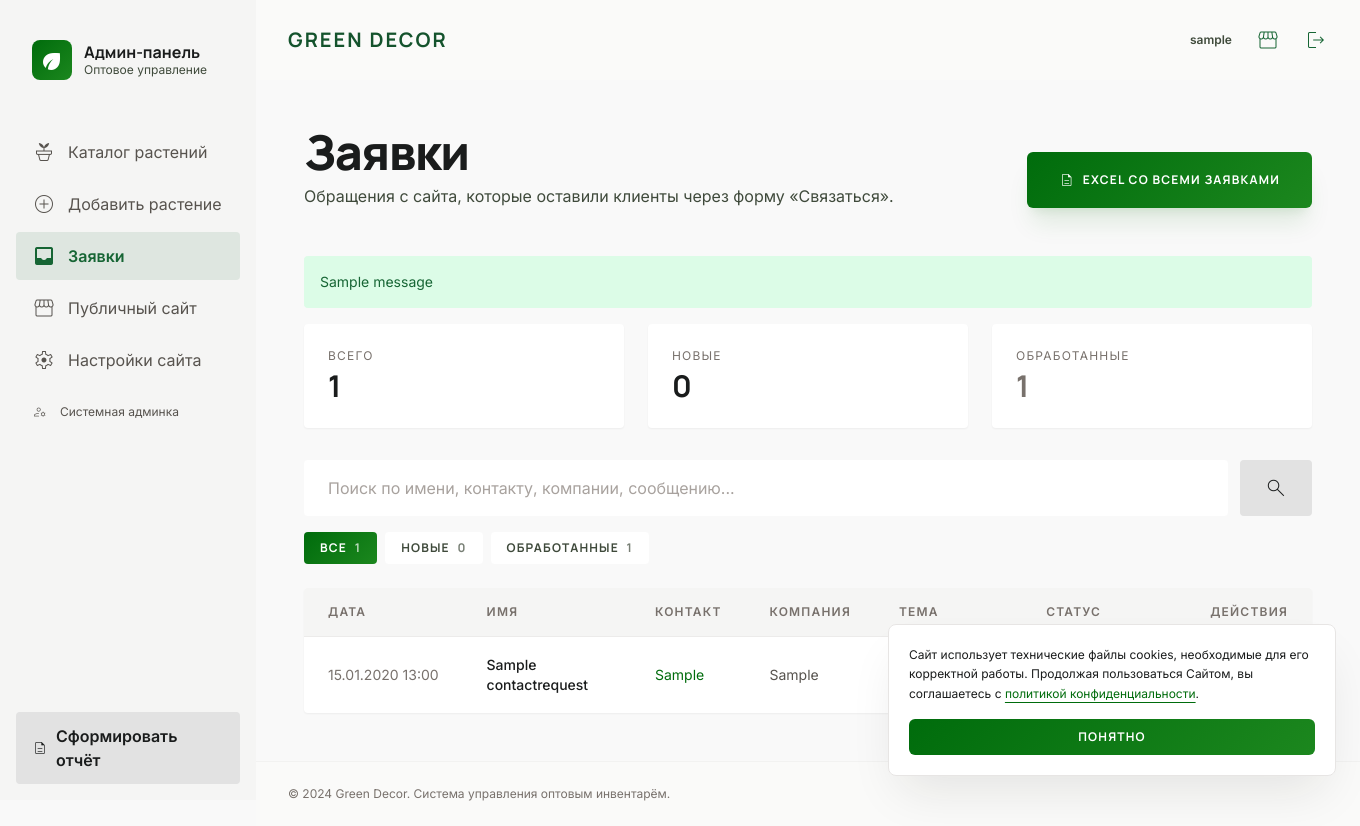
After one commit to AlexandriaBricoz/green-decor-site, a Django app: page /admin/inbox/ in a window 1360 px wide. The commit adds this page. Run offline with Django 5.2, Linux system fonts and the light colour scheme; a user stored in the database is signed in; tables that the repository leaves empty hold one stand-in row (values such as "Sample post"); one stand-in notice (Sample message) is shown; some libraries are stand-ins or nearby versions.

Commit message:
Add Inbox section to custom admin + auto-migrate Telegram chat_id
- Раздел «Заявки» в кастомной админке (/admin/inbox/):
  список с фильтром (все/новые/обработанные) и поиском,
  детальная страница, отметить обработанной/вернуть в новые,
  удаление, экспорт Excel. Бейдж со счётчиком новых в сайдбаре.
- Telegram: авто-миграция chat_id при апгрейде группы до супергруппы
  (Telegram возвращает parameters.migrate_to_chat_id → сохраняем и повторяем).

Co-Authored-By: Claude Opus 4.7 (1M context) <noreply@anthropic.com>

```diff
--- a/catalog/context_processors.py
+++ b/catalog/context_processors.py
@@ -2,4 +2,11 @@ from .models import SiteSettings
 
 
 def site_settings(request):
-    return {"site_settings": SiteSettings.load()}
+    ctx = {"site_settings": SiteSettings.load()}
+    if getattr(request, "user", None) and request.user.is_authenticated:
+        try:
+            from contacts.models import ContactRequest
+            ctx["inbox_new_count"] = ContactRequest.objects.filter(processed=False).count()
+        except Exception:
+            ctx["inbox_new_count"] = 0
+    return ctx
--- a/catalog/urls.py
+++ b/catalog/urls.py
@@ -16,4 +16,9 @@ urlpatterns = [
     path("admin/plants/<int:pk>/toggle/", views.plant_toggle_visibility, name="plant_toggle"),
     path("admin/plants/<int:pk>/delete/", views.plant_delete, name="plant_delete"),
     path("admin/settings/", views.site_settings_edit, name="settings"),
+    path("admin/inbox/", views.inbox_list, name="inbox"),
+    path("admin/inbox/export.xlsx", views.inbox_export_xlsx, name="inbox_xlsx"),
+    path("admin/inbox/<int:pk>/", views.inbox_detail, name="inbox_detail"),
+    path("admin/inbox/<int:pk>/toggle/", views.inbox_toggle, name="inbox_toggle"),
+    path("admin/inbox/<int:pk>/delete/", views.inbox_delete, name="inbox_delete"),
 ]
--- a/catalog/views.py
+++ b/catalog/views.py
@@ -3,6 +3,7 @@ from decimal import Decimal
 from django.contrib import messages
 from django.contrib.auth.decorators import login_required
 from django.core.paginator import Paginator
+from django.db import models
 from django.db.models import F, Sum
 from django.http import HttpResponse, JsonResponse
 from django.shortcuts import get_object_or_404, redirect, render
@@ -11,6 +12,7 @@ from django.utils import timezone
 from django.views.decorators.http import require_POST
 
 from contacts.forms import ContactForm
+from contacts.models import ContactRequest
 
 from .forms import PlantForm, SiteSettingsForm
 from .models import Plant, SiteSettings
@@ -154,6 +156,93 @@ def site_settings_edit(request):
     )
 
 
+@login_required
+def inbox_list(request):
+    base_qs = ContactRequest.objects.all()
+
+    search = request.GET.get("q", "").strip()
+    if search:
+        base_qs = base_qs.filter(
+            models.Q(name__icontains=search)
+            | models.Q(contact__icontains=search)
+            | models.Q(company__icontains=search)
+            | models.Q(message__icontains=search)
+        )
+
+    status = request.GET.get("status", "all")
+    if status == "new":
+        qs = base_qs.filter(processed=False)
+    elif status == "done":
+        qs = base_qs.filter(processed=True)
+    else:
+        status = "all"
+        qs = base_qs
+
+    total_count = base_qs.count()
+    new_count = base_qs.filter(processed=False).count()
+    done_count = total_count - new_count
+
+    paginator = Paginator(qs.order_by("-created_at"), 20)
+    page_obj = paginator.get_page(request.GET.get("page"))
+
+    return render(
+        request,
+        "catalog/inbox_list.html",
+        {
+            "page_obj": page_obj,
+            "paginator": paginator,
+            "total_count": total_count,
+            "new_count": new_count,
+            "done_count": done_count,
+            "search": search,
+            "status": status,
+        },
+    )
+
+
+@login_required
+def inbox_detail(request, pk):
+    obj = get_object_or_404(ContactRequest, pk=pk)
+    return render(request, "catalog/inbox_detail.html", {"obj": obj})
+
+
+@login_required
+@require_POST
+def inbox_toggle(request, pk):
+    obj = get_object_or_404(ContactRequest, pk=pk)
+    obj.processed = not obj.processed
+    obj.save(update_fields=["processed"])
+    state = "обработана" if obj.processed else "возвращена в новые"
+    messages.success(request, f"Заявка от {obj.name} {state}.")
+    next_url = request.POST.get("next") or reverse("catalog:inbox")
+    return redirect(next_url)
+
+
+@login_required
+def inbox_delete(request, pk):
+    obj = get_object_or_404(ContactRequest, pk=pk)
+    if request.method == "POST":
+        name = obj.name
+        obj.delete()
+        messages.success(request, f"Заявка от {name} удалена.")
+        return redirect("catalog:inbox")
+    return render(request, "catalog/inbox_delete.html", {"obj": obj})
+
+
+@login_required
+def inbox_export_xlsx(request):
+    from contacts.views import _requests_xlsx_bytes
+
+    data = _requests_xlsx_bytes()
+    resp = HttpResponse(
+        data,
+        content_type="application/vnd.openxmlformats-officedocument.spreadsheetml.sheet",
+    )
+    today = timezone.localdate().strftime("%Y-%m-%d")
+    resp["Content-Disposition"] = f'attachment; filename="greendecor-requests-{today}.xlsx"'
+    return resp
+
+
 def _plant_thumbnail_bytes(plant, size=(60, 60)):
     """Return a BytesIO with a thumbnail JPEG of plant.photo, or None."""
     if not plant.photo:
--- a/templates/catalog/_admin_shell.html
+++ b/templates/catalog/_admin_shell.html
@@ -19,6 +19,13 @@
       <span class="material-symbols-outlined" {% if active_nav == 'create' %}style="font-variation-settings: 'FILL' 1;"{% endif %}>add_circle</span>
       Добавить растение
     </a>
+    <a href="{% url 'catalog:inbox' %}" class="{% if active_nav == 'inbox' %}bg-green-800/10 text-green-800 dark:text-green-400 font-bold{% else %}text-stone-600 dark:text-stone-400 hover:bg-stone-200 dark:hover:bg-stone-800{% endif %} rounded-lg px-4 py-3 flex items-center gap-3 transition-all">
+      <span class="material-symbols-outlined" {% if active_nav == 'inbox' %}style="font-variation-settings: 'FILL' 1;"{% endif %}>inbox</span>
+      Заявки
+      {% if inbox_new_count %}
+      <span class="ml-auto text-[10px] font-headline font-bold px-2 py-0.5 rounded-full bg-primary text-white">{{ inbox_new_count }}</span>
+      {% endif %}
+    </a>
     <a href="{% url 'catalog:home' %}" class="text-stone-600 dark:text-stone-400 hover:bg-stone-200 dark:hover:bg-stone-800 rounded-lg px-4 py-3 flex items-center gap-3 transition-all">
       <span class="material-symbols-outlined">storefront</span>
       Публичный сайт
--- /dev/null
+++ b/templates/catalog/inbox_list.html
@@ -0,0 +1,173 @@
+{% extends "base.html" %}
+
+{% block title %}Green Decor — Заявки{% endblock %}
+{% block body_class %}min-h-screen flex{% endblock %}
+
+{% block body %}
+{% include "catalog/_admin_shell.html" with active_nav="inbox" %}
+
+<main class="md:ml-64 flex-1 flex flex-col">
+  {% include "catalog/_admin_topbar.html" %}
+
+  <section class="flex-1 px-6 md:px-12 py-12 max-w-screen-2xl w-full mx-auto">
+
+    <div class="flex flex-col md:flex-row justify-between items-start md:items-end mb-12 gap-6">
+      <div>
+        <h1 class="font-headline text-3xl md:text-5xl font-extrabold tracking-tight text-on-surface mb-2">Заявки</h1>
+        <p class="text-on-surface-variant font-body">Обращения с сайта, которые оставили клиенты через форму «Связаться».</p>
+      </div>
+      <a href="{% url 'catalog:inbox_xlsx' %}" class="px-8 py-4 deep-forest-gradient text-white font-headline font-bold uppercase tracking-widest text-xs rounded-md transition-all shadow-xl shadow-primary/10 hover:opacity-90 flex items-center gap-2 justify-center">
+        <span class="material-symbols-outlined text-base">description</span>
+        Excel со всеми заявками
+      </a>
+    </div>
+
+    {% if messages %}
+      {% for message in messages %}
+        <div class="mb-4 p-4 rounded-lg text-sm
+                    {% if message.tags == 'success' %}bg-green-100 text-green-800
+                    {% elif message.tags == 'error' %}bg-error/10 text-error
+                    {% else %}bg-stone-100 text-stone-700{% endif %}">
+          {{ message }}
+        </div>
+      {% endfor %}
+    {% endif %}
+
+    <!-- Stats -->
+    <div class="grid grid-cols-3 gap-4 md:gap-6 mb-8">
+      <div class="bg-surface-container-lowest p-5 md:p-6 rounded-lg shadow-sm">
+        <p class="text-xs font-label uppercase tracking-widest text-stone-500 mb-1">Всего</p>
+        <p class="text-2xl md:text-3xl font-headline font-bold">{{ total_count }}</p>
+      </div>
+      <div class="bg-surface-container-lowest p-5 md:p-6 rounded-lg shadow-sm">
+        <p class="text-xs font-label uppercase tracking-widest text-stone-500 mb-1">Новые</p>
+        <p class="text-2xl md:text-3xl font-headline font-bold {% if new_count %}text-primary{% endif %}">{{ new_count }}</p>
+      </div>
+      <div class="bg-surface-container-lowest p-5 md:p-6 rounded-lg shadow-sm">
+        <p class="text-xs font-label uppercase tracking-widest text-stone-500 mb-1">Обработанные</p>
+        <p class="text-2xl md:text-3xl font-headline font-bold text-stone-500">{{ done_count }}</p>
+      </div>
+    </div>
+
+    <!-- Search -->
+    <form method="get" class="mb-4 flex gap-3 items-stretch">
+      <input type="text" name="q" value="{{ search }}" placeholder="Поиск по имени, контакту, компании, сообщению..."
+             class="flex-1 bg-surface-container-lowest border-none rounded-lg px-6 py-4 focus:ring-2 focus:ring-primary/40 placeholder:text-stone-400"/>
+      {% if status and status != 'all' %}<input type="hidden" name="status" value="{{ status }}"/>{% endif %}
+      <button type="submit" class="px-6 bg-surface-container-highest text-on-surface rounded-lg font-headline font-bold uppercase tracking-widest text-xs hover:bg-surface-container-high">
+        <span class="material-symbols-outlined align-middle">search</span>
+      </button>
+    </form>
+
+    <!-- Status tabs -->
+    <div class="mb-6 flex gap-2 flex-wrap">
+      {% with base='?q='|add:search %}
+        <a href="{{ base }}&status=all"
+           class="px-4 py-2 rounded-lg text-xs font-headline font-bold uppercase tracking-widest transition-colors
+                  {% if status == 'all' %}deep-forest-gradient text-white{% else %}bg-surface-container-lowest text-on-surface-variant hover:bg-surface-container-low{% endif %}">
+          Все <span class="ml-1 opacity-70">{{ total_count }}</span>
+        </a>
+        <a href="{{ base }}&status=new"
+           class="px-4 py-2 rounded-lg text-xs font-headline font-bold uppercase tracking-widest transition-colors
+                  {% if status == 'new' %}deep-forest-gradient text-white{% else %}bg-surface-container-lowest text-on-surface-variant hover:bg-surface-container-low{% endif %}">
+          Новые <span class="ml-1 opacity-70">{{ new_count }}</span>
+        </a>
+        <a href="{{ base }}&status=done"
+           class="px-4 py-2 rounded-lg text-xs font-headline font-bold uppercase tracking-widest transition-colors
+                  {% if status == 'done' %}bg-stone-700 text-white{% else %}bg-surface-container-lowest text-on-surface-variant hover:bg-surface-container-low{% endif %}">
+          Обработанные <span class="ml-1 opacity-70">{{ done_count }}</span>
+        </a>
+      {% endwith %}
+    </div>
+
+    <!-- Table -->
+    <div class="bg-surface-container-lowest rounded-lg shadow-sm overflow-hidden">
+      <div class="overflow-x-auto">
+        <table class="w-full text-sm">
+          <thead class="bg-stone-100 dark:bg-stone-900 text-xs uppercase tracking-widest font-label">
+            <tr>
+              <th class="text-left px-6 py-4 text-stone-500">Дата</th>
+              <th class="text-left px-6 py-4 text-stone-500">Имя</th>
+              <th class="text-left px-6 py-4 text-stone-500">Контакт</th>
+              <th class="text-left px-6 py-4 text-stone-500">Компания</th>
+              <th class="text-left px-6 py-4 text-stone-500">Тема</th>
+              <th class="text-center px-6 py-4 text-stone-500">Статус</th>
+              <th class="text-right px-6 py-4 text-stone-500">Действия</th>
+            </tr>
+          </thead>
+          <tbody>
+            {% for r in page_obj %}
+            <tr class="border-t border-stone-200/60 hover:bg-stone-50 dark:hover:bg-stone-900/40 transition-colors">
+              <td class="px-6 py-4 text-stone-500 whitespace-nowrap">{{ r.created_at|date:"d.m.Y H:i" }}</td>
+              <td class="px-6 py-4 font-medium">
+                <a href="{% url 'catalog:inbox_detail' r.pk %}" class="hover:text-primary">{{ r.name }}</a>
+              </td>
+              <td class="px-6 py-4">
+                {% if '@' in r.contact %}<a href="mailto:{{ r.contact }}" class="text-primary hover:underline">{{ r.contact }}</a>
+                {% else %}<a href="tel:{{ r.contact }}" class="text-primary hover:underline">{{ r.contact }}</a>{% endif %}
+              </td>
+              <td class="px-6 py-4 text-stone-600">{{ r.company|default:"—" }}</td>
+              <td class="px-6 py-4 text-stone-600">{{ r.get_subject_display }}</td>
+              <td class="px-6 py-4 text-center">
+                {% if r.processed %}
+                <span class="text-[10px] font-headline font-bold uppercase tracking-widest px-2.5 py-1 rounded-full bg-stone-200 text-stone-700">Обработана</span>
+                {% else %}
+                <span class="text-[10px] font-headline font-bold uppercase tracking-widest px-2.5 py-1 rounded-full bg-primary/10 text-primary">Новая</span>
+                {% endif %}
+              </td>
+              <td class="px-6 py-4">
+                <div class="flex items-center justify-end gap-2">
+                  <a href="{% url 'catalog:inbox_detail' r.pk %}"
+                     class="p-2 rounded-lg text-stone-500 hover:bg-stone-200 hover:text-stone-800 transition-colors" title="Открыть">
+                    <span class="material-symbols-outlined text-lg">visibility</span>
+                  </a>
+                  <form method="post" action="{% url 'catalog:inbox_toggle' r.pk %}" class="inline">
+                    {% csrf_token %}
+                    <input type="hidden" name="next" value="{{ request.get_full_path }}"/>
+                    <button type="submit"
+                            class="p-2 rounded-lg {% if r.processed %}text-stone-500 hover:bg-stone-200{% else %}text-primary hover:bg-primary/10{% endif %} transition-colors"
+                            title="{% if r.processed %}Вернуть в новые{% else %}Отметить как обработано{% endif %}">
+                      <span class="material-symbols-outlined text-lg">{% if r.processed %}undo{% else %}check_circle{% endif %}</span>
+                    </button>
+                  </form>
+                  <a href="{% url 'catalog:inbox_delete' r.pk %}"
+                     class="p-2 rounded-lg text-error hover:bg-error/10 transition-colors" title="Удалить">
+                    <span class="material-symbols-outlined text-lg">delete</span>
+                  </a>
+                </div>
+              </td>
+            </tr>
+            {% empty %}
+            <tr>
+              <td colspan="7" class="px-6 py-16 text-center text-stone-400">
+                Пока нет заявок{% if search %} по запросу «{{ search }}»{% endif %}.
+              </td>
+            </tr>
+            {% endfor %}
+          </tbody>
+        </table>
+      </div>
+    </div>
+
+    <!-- Pagination -->
+    {% if paginator.num_pages > 1 %}
+    <div class="mt-8 flex justify-center gap-2 items-center">
+      {% if page_obj.has_previous %}
+      <a href="?q={{ search }}&status={{ status }}&page={{ page_obj.previous_page_number }}"
+         class="px-3 py-2 bg-surface-container-lowest rounded-lg text-sm hover:bg-surface-container-low">‹</a>
+      {% endif %}
+      <span class="px-3 py-2 text-sm text-stone-500">Страница {{ page_obj.number }} из {{ paginator.num_pages }}</span>
+      {% if page_obj.has_next %}
+      <a href="?q={{ search }}&status={{ status }}&page={{ page_obj.next_page_number }}"
+         class="px-3 py-2 bg-surface-container-lowest rounded-lg text-sm hover:bg-surface-container-low">›</a>
+      {% endif %}
+    </div>
+    {% endif %}
+
+  </section>
+
+  <footer class="flex justify-between items-center px-6 md:px-8 py-6 w-full border-t border-stone-200/40 bg-stone-50 text-xs text-stone-500">
+    <p>© 2024 Green Decor. Система управления оптовым инвентарём.</p>
+  </footer>
+</main>
+{% endblock %}
```
Also changed, not shown: contacts/signals.py (+23 -3 lines), templates/catalog/inbox_delete.html (added, +37 -0 lines), templates/catalog/inbox_detail.html (added, +122 -0 lines).
